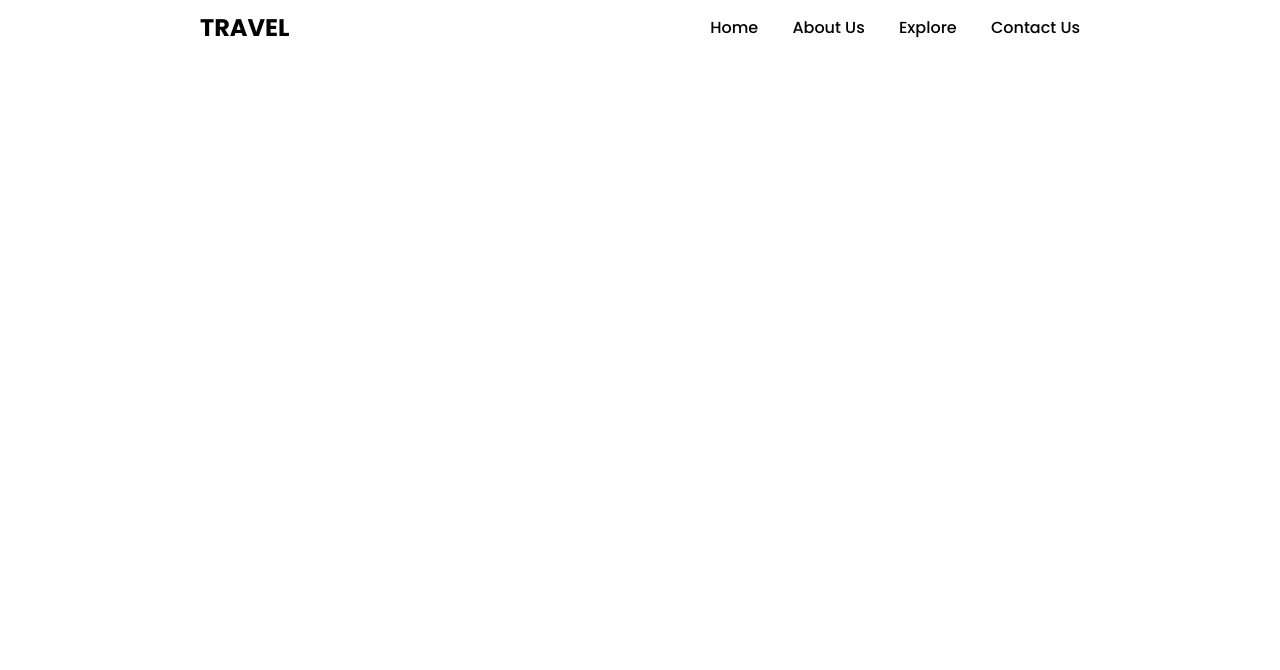
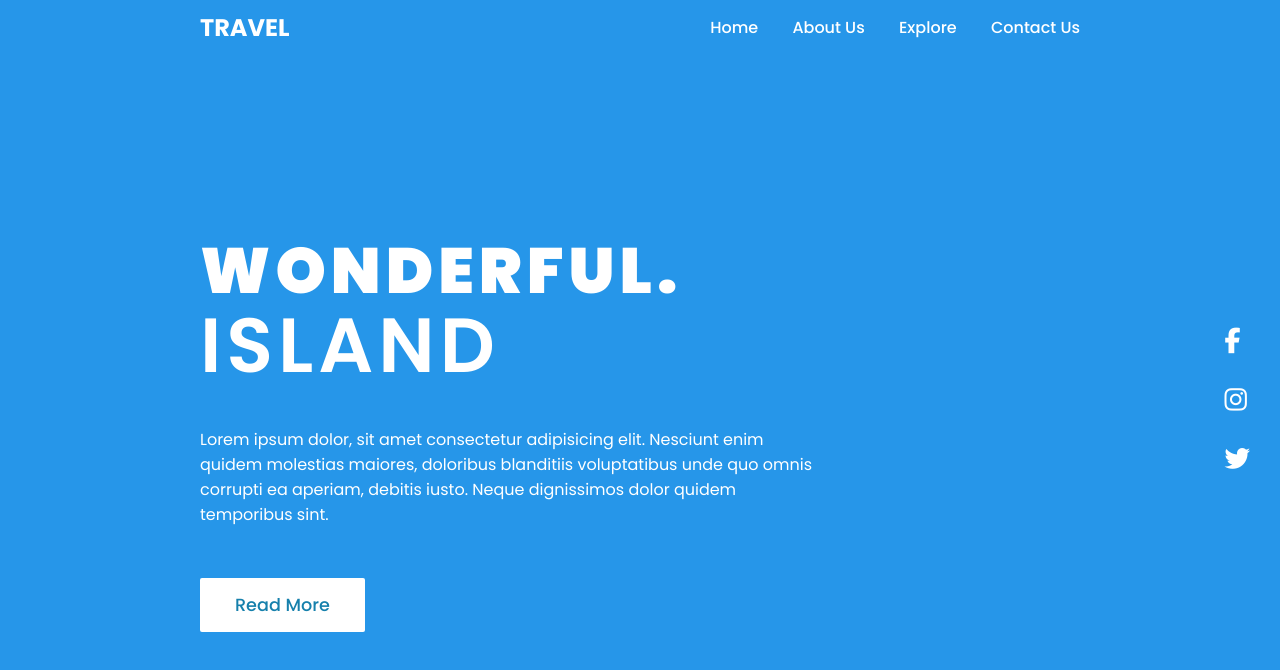
Before and after one commit to Y-ashbhatt/Travel-Site-Background-Slider, a plain HTML site: page index.html in a window 1280 px wide. Drawn offline with Linux system fonts and the light colour scheme.

Commit message:
Complete Home Section Design

```diff
--- a/index.html
+++ b/index.html
@@ -20,5 +20,18 @@
             </div>
         </div>
     </header>
+
+    <section   class="home" >
+        <div class="content">
+            <h1>Wonderful.<br><span>Island</span></h1>
+            <p>Lorem ipsum dolor, sit amet consectetur adipisicing elit. Nesciunt enim quidem molestias maiores, doloribus blanditiis voluptatibus unde quo omnis corrupti ea aperiam, debitis iusto. Neque dignissimos dolor quidem temporibus sint.</p>
+            <a href="#">Read More</a>
+        </div>
+        <div class="media-icons">
+            <a href="#"><i class="fab fa-facebook-f" ></i></a>
+            <a href="#"><i class="fab fa-instagram" ></i></a>
+            <a href="#"><i class="fab fa-twitter" ></i></a>
+        </div>
+    </section>
 </body>
 </html>
--- a/style.css
+++ b/style.css
@@ -21,7 +21,7 @@ header {
 }
 
 header .brand {
-  color: #000;
+  color: #fff;
   font-size: 1.5em;
   font-weight: 700;
   text-transform: uppercase;
@@ -34,7 +34,7 @@ header .navigation {
 
 header .navigation .navigation-items a {
   position: relative;
-  color: #000;
+  color: #fff;
   font-size: 1em;
   font-weight: 500;
   text-decoration: none;
@@ -42,19 +42,89 @@ header .navigation .navigation-items a {
   transition: 0.3s ease;
 }
 
-header .navigation .navigation-items a:before{
+header .navigation .navigation-items a:before {
   position: absolute;
-  content: '';
-  background: #000;
+  content: "";
+  background: #fff;
   width: 0;
   height: 3px;
   bottom: 0;
   left: 0;
-  transition:  0.3s ease;
+  transition: 0.3s ease-out;
 }
 
-header .navigation .navigation-items a:hover:before{
+header .navigation .navigation-items a:hover:before {
+  width: 100%;
+}
 
+section {
+  padding: 100px 200px;
+}
+
+.home {
+  position: relative;
   width: 100%;
+  min-height: 100vh;
+  display: flex;
+  justify-content: center;
+  flex-direction: column;
+  background: #2696e9;
+}
 
+.home .content {
+  z-index: 888;
+  color: #fff;
+  width: 70%;
+  margin-top: 50px;
 }
+
+.home .content h1 {
+  font-size: 4em;
+  font-weight: 900;
+  text-transform: uppercase;
+  letter-spacing: 5px;
+  line-height: 75px;
+  margin-bottom: 40px;
+}
+
+.home .content h1 span {
+  font-size: 1.2em;
+  font-weight: 600;
+}
+
+.home .content p {
+  margin-bottom: 65px;
+}
+
+.home .content a {
+  background: #fff;
+  padding: 15px 35px;
+  color: #1680ac;
+  font-size: 1.1em;
+  font-weight: 500;
+  text-decoration: none;
+  border-radius: 2px;
+}
+
+.home .media-icons {
+  z-index: 888;
+  position: absolute;
+  right: 30px;
+  display: flex;
+  flex-direction: column;
+  transition: 0.5s ease;
+}
+
+.home .media-icons a{
+    color: #fff;
+    font-size: 1.6em;
+    transition: 0.3s ease;
+}
+
+.home .media-icons a:not(:last-child){
+    margin-bottom: 20px;
+}
+
+.home .media-icons a:hover{
+    transform: scale(1.3);
+}
```
